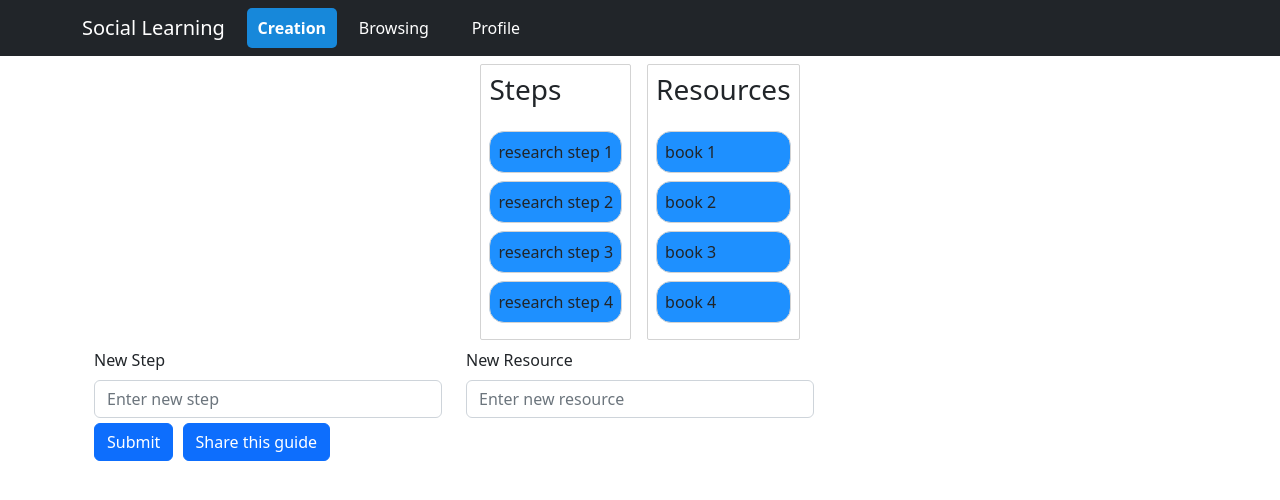
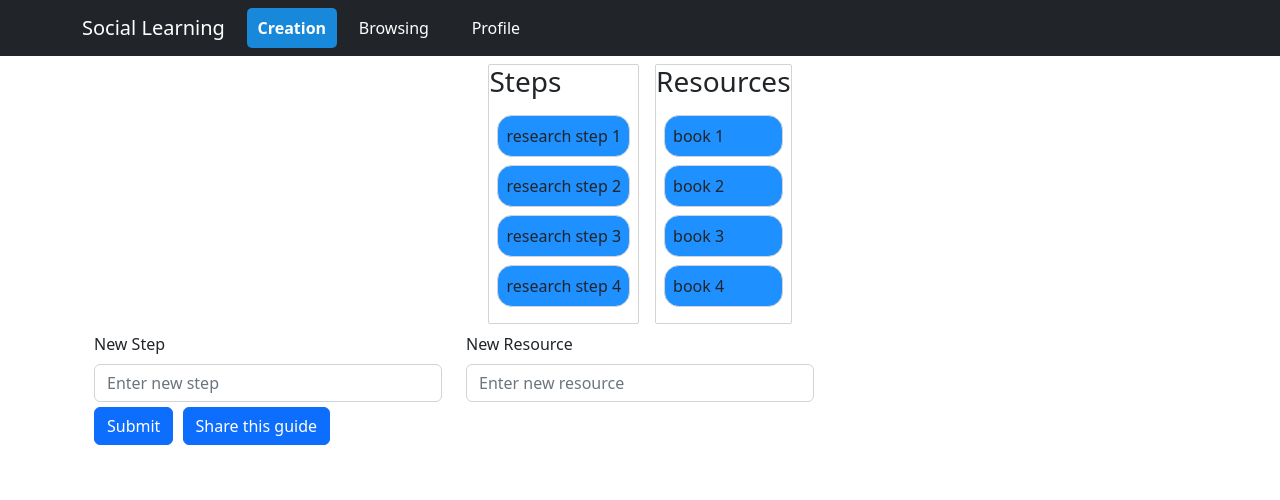
Before and after one commit to yzhong1985/social-learning, a React (Create React App) app: page /home in a window 1280 px wide. Shown: the top 500 px of the page. Built offline with nearby package versions, Linux system fonts and the light colour scheme.

Commit message:
inline style refactored
inline style refactored to css files

```diff
--- a/src/Browsingpage.jsx
+++ b/src/Browsingpage.jsx
@@ -1,9 +1,7 @@
 import React, { Component } from "react";
 import BrowsingSquare from "./BrowsingSquare";
-import Button from "react-bootstrap/Button";
 import RequestButton from "./RequestButton";
 import RequestList from "./RequestList";
-
 import "./styles/browsing.css";
 
 class BrowsingPage extends Component {
@@ -33,14 +31,12 @@ class BrowsingPage extends Component {
 
   handleChangeOnQuestion(e) {
     this.setState((prevState) => ({
-      //  ...prevState.new_things,
       [e.target.name]: e.target.value,
     }));
   }
 
   handleChangeOnNote(e) {
     this.setState((prevState) => ({
-      //  ...prevState.new_things,
       [e.target.name]: e.target.value,
     }));
   }
--- a/src/Browsingsquare.jsx
+++ b/src/Browsingsquare.jsx
@@ -4,31 +4,22 @@ import ListGroup from "react-bootstrap/ListGroup";
 import CommentSection from "./CommentSection";
 import LikeButton from "./LikeButton";
 import { Link } from "react-router-dom";
-import thumbup from "./images/thumbup.png";
 import "./styles/Square.css";
-
-const linkStyle = {
-  margin: "1rem",
-  textDecoration: "none",
-  fontsize: "1.3rem",
-  color: "blue",
-};
 
 const BrowsingSquare = (props) => {
   const [show, setShow] = useState(false);
   const handleClose = () => setShow(false);
   const handleShow = () => setShow(true);
   const id = props.id;
-  console.log("data state: ", props.data_state);
 
   let currSquare = props.data_state.squares_info.find(
     (square) => square.id === id
   );
-  console.log("currSquare: ", currSquare);
+
   return (
     // <>
     <div>
-      <Link onClick={handleShow} style={linkStyle}>
+      <Link onClick={handleShow}>
         {props.title}
       </Link>
 
--- a/src/RequestList.jsx
+++ b/src/RequestList.jsx
@@ -4,13 +4,6 @@ import Modal from "react-bootstrap/Modal";
 import ListGroup from "react-bootstrap/ListGroup";
 import { Link } from "react-router-dom";
 import RequestPage from "./RequestPage";
-
-const linkStyle = {
-  margin: "1rem",
-  textDecoration: "none",
-  fontsize: "1.3rem",
-  color: "black",
-};
 
 const RequestList = (props) => {
   const [show, setShow] = useState(false);
@@ -27,29 +20,18 @@ const RequestList = (props) => {
 
   return (
     <div>
-      <Button onClick={handleShow} style={linkStyle}>
-        🤔️ Request List
-      </Button>
-
+      <Button onClick={handleShow}>🤔️ Request List</Button>
       <Modal show={show} onHide={handleClose}>
         <Modal.Header className="px-4" closeButton>
           <Modal.Title className="ms-auto">Request List</Modal.Title>
         </Modal.Header>
         <Modal.Body>
-          <ListGroup
-            variant="flush"
-            style={{ display: "flex", flexDirection: "row" }}
-          >
-            <div style={{ flex: 1 }}>
+          <ListGroup variant="flush">
+            <div>
               {props.question_list.questions.map((element) => {
                 return (
                   <ListGroup.Item>
-                    <Link
-                      onClick={() =>
-                        handleName([element.id, element.question_content])
-                      }
-                      style={linkStyle}
-                    >
+                    <Link onClick={() =>handleName([element.id, element.question_content])}>
                       {element.question_content}
                     </Link>
                   </ListGroup.Item>
@@ -60,14 +42,12 @@ const RequestList = (props) => {
 
           <Modal show={secondShow} onHide={() => setSecondShow(false)}>
             <Modal.Header className="px-4" closeButton>
-              <Modal.Title className="ms-auto">
-                {selectedQuestion[1]}
-              </Modal.Title>
+              <Modal.Title className="ms-auto">{selectedQuestion[1]}</Modal.Title>
             </Modal.Header>
             <Modal.Body>
               <RequestPage
-                current_id={selectedQuestion[0]}
-                data_props={props.question_list.questions}
+              current_id={selectedQuestion[0]}
+              data_props={props.question_list.questions}
               />
             </Modal.Body>
           </Modal>
--- a/src/column.jsx
+++ b/src/column.jsx
@@ -1,37 +1,28 @@
 import React from "react";
-import styled from "styled-components";
 import Task from "./Task";
 import { Droppable } from "react-beautiful-dnd";
-
-const Container = styled.div`
-  margin: 8px;
-  border: 1px solid lightgrey;
-  border-radius: 2px;
-  display: inline-block;
-`;
-const Title = styled.h3`
-  padding: 8px;
-`;
-const TaskList = styled.div`
-  padding: 8px;
-`;
+import "./styles/task.css";
 
 export default class Column extends React.Component {
   render() {
     return (
-      <Container>
-        <Title>{this.props.column.title}</Title>
+      <div className="container-div">
+        <h3>{this.props.column.title}</h3>
         <Droppable droppableId={this.props.column.id}>
           {(provided) => (
-            <TaskList ref={provided.innerRef} {...provided.droppableProps}>
+            <div
+              className="tasklist-div"
+              ref={provided.innerRef}
+              {...provided.droppableProps}
+            >
               {this.props.tasks.map((task, index) => (
                 <Task key={task.id} task={task} index={index} />
               ))}
               {provided.placeholder}
-            </TaskList>
+            </div>
           )}
         </Droppable>
-      </Container>
+      </div>
     );
   }
 }
--- /dev/null
+++ b/src/styles/task.css
@@ -0,0 +1,19 @@
+.task-div {
+  border: 1px solid lightgrey;
+  border-radius: 2px;
+  padding: 8px;
+  margin-bottom: 8px;
+  background-color: #1e90ff;
+  border-radius: 15px;
+}
+
+.tasklist-div {
+  padding: 8px;
+}
+
+.container-div {
+  margin: 8px;
+  border: 1px solid lightgrey;
+  border-radius: 2px;
+  display: inline-block;
+}
--- a/src/task.jsx
+++ b/src/task.jsx
@@ -1,30 +1,21 @@
-import React from "react";
-import styled from "styled-components";
-import { Draggable } from "react-beautiful-dnd";
-
-const Container = styled.div`
-  border: 1px solid lightgrey;
-  border-radius: 2px;
-  padding: 8px;
-  margin-bottom: 8px;
-  background-color: #1e90ff;
-  border-radius: 15px;
-`;
+import React from "react"
+import styled from "styled-components"
+import { Draggable } from "react-beautiful-dnd"
+import "./styles/task.css"
 
 export default class Task extends React.Component {
   render() {
     return (
       <Draggable draggableId={this.props.task.id} index={this.props.index}>
         {(provided) => (
-          <Container
+          <div className="task-div"
             ref={provided.innerRef}
             {...provided.draggableProps}
             {...provided.dragHandleProps}
           >
             {this.props.task.content}
-          </Container>
+          </div>
         )}
-        {/* <button onClick={this.props.removeBox}>X</button> */}
       </Draggable>
     );
   }
```
